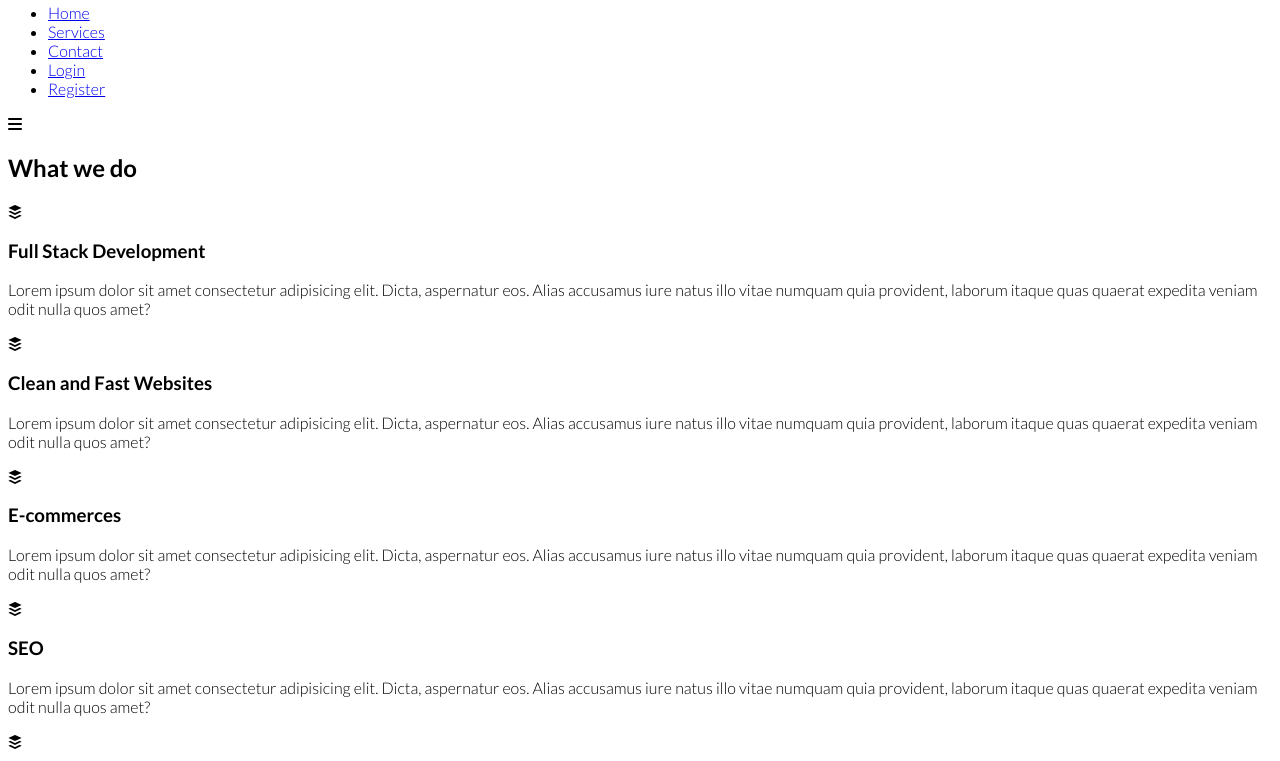
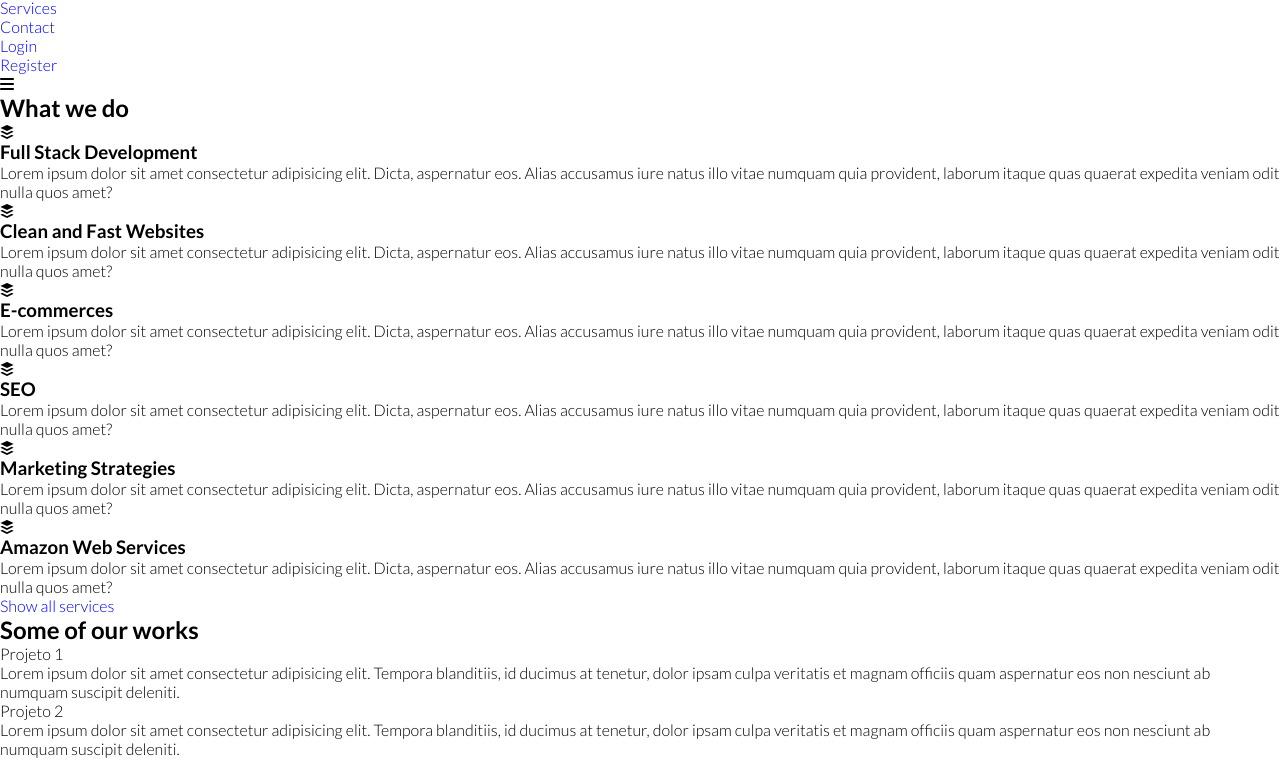
Before and after one commit to guiarf/projeto_agency, a plain HTML site: page index.html in a window 1280 px wide. Shown: the part 40-801 px from the top of the page. Drawn offline with Linux system fonts and the light colour scheme.

Commit message:
Sass configuration and styles redefined

```diff
--- /dev/null
+++ b/sass/_utilities.sass
@@ -0,0 +1,13 @@
+// Mixins
+@mixin reset
+    *
+        margin: 0
+        padding: 0
+        box-sizing: border-box
+        font-family: 'Lato', sans-serif
+
+    a
+        text-decoration: none
+
+    li
+        list-style: none
--- /dev/null
+++ b/sass/_variables.sass
@@ -0,0 +1,8 @@
+// Colors
+$primary-color: #FF5200
+$black: #000000
+$white: #FFFFFF
+$dark-color: #181920
+$text-color: #8B8E94
+$secondary-bg: #E5EAFF
+$footer-bg: #1D1D1D
--- a/sass/styles.sass
+++ b/sass/styles.sass
@@ -1,2 +1,6 @@
-*
-    font-family: 'Lato', sans-serif
+// Imports
+@import 'variables'
+@import 'utilities'
+
+// Includes
+@include reset
```
Also changed, not shown: css/styles.min.css.
